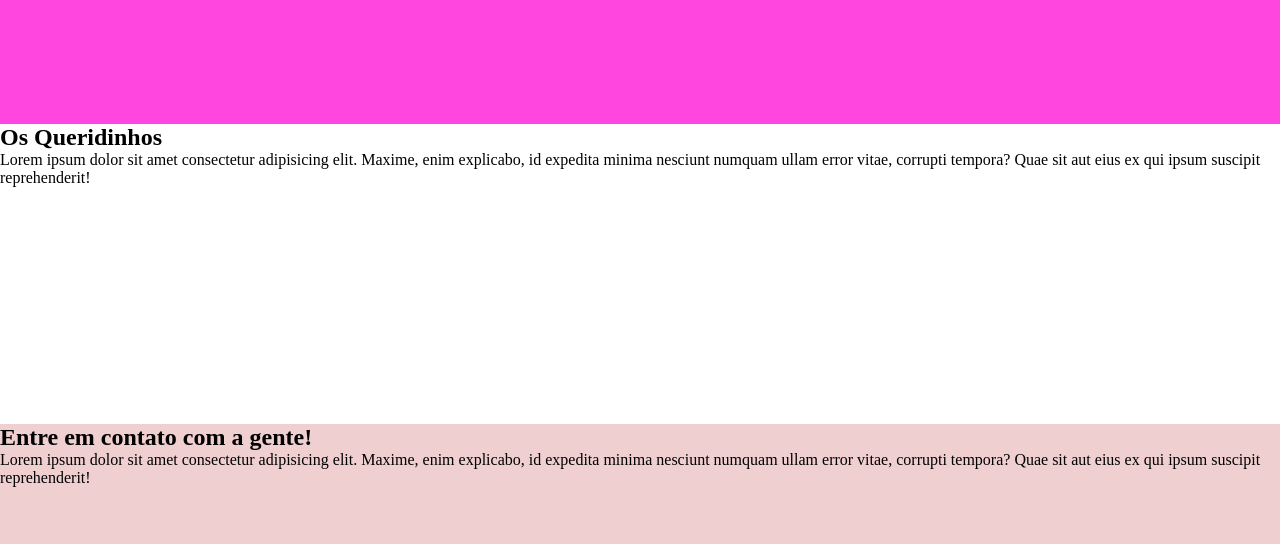
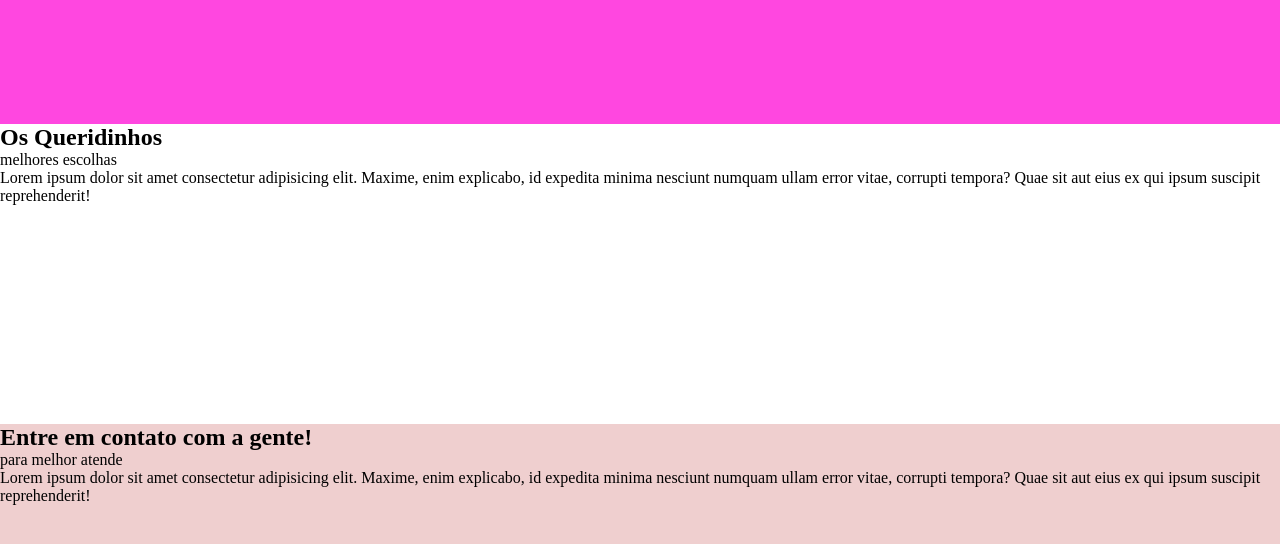
Before and after one commit to JosePaulino/lepetitpi, a plain HTML site: page index.html in a window 1280 px wide. Shown: the part 446-990 px from the top of the page. Drawn offline with Linux system fonts and the light colour scheme.

Commit message:
Update index.html

```diff
--- a/index.html
+++ b/index.html
@@ -33,11 +33,13 @@
 
   <div class="queridos">
     <h2>Os Queridinhos</h2>
+    <p>melhores escolhas</p>
     <p>Lorem ipsum dolor sit amet consectetur adipisicing elit. Maxime, enim explicabo, id expedita minima nesciunt numquam ullam error vitae, corrupti tempora? Quae sit aut eius ex qui ipsum suscipit reprehenderit!</p>
   </div>
 
   <div class="contato">
     <h2>Entre em contato com a gente!</h2>
+    <p>para melhor atende</p>
     <p>Lorem ipsum dolor sit amet consectetur adipisicing elit. Maxime, enim explicabo, id expedita minima nesciunt numquam ullam error vitae, corrupti tempora? Quae sit aut eius ex qui ipsum suscipit reprehenderit!</p>
   </div>
 
```
